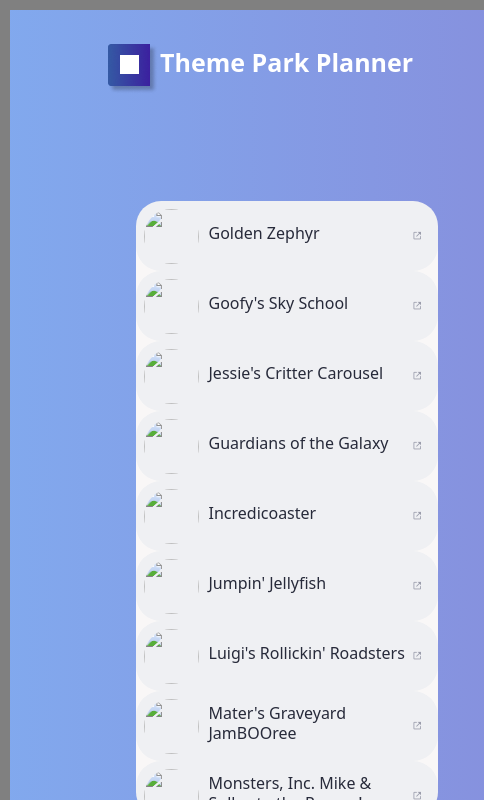
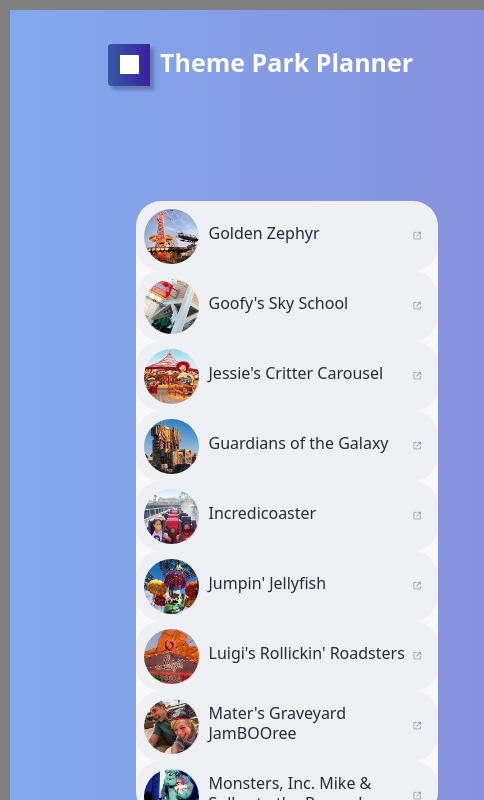
Before and after one commit to tman0004/theme-park-planner, a plain HTML site: page html/planner.html in a window 1280 px wide. Shown: the full height of the page, 0-484 px from the left. Drawn offline with nearby package versions, Linux system fonts and the light colour scheme; some packages are replaced by stand-ins of ours.

Commit message:
add thumbnails to attractions

```diff
--- a/html/planner.html
+++ b/html/planner.html
@@ -67,7 +67,8 @@
                     <div class="drop__container" id="drop-items">
                         <div class="drop__card">
                             <div class="drop__data">
-                                <img src="assets/img/img1.jpg" alt="" class="drop__img">
+<!--                                <img src="assets/img/img1.jpg" alt="" class="drop__img">-->
+                                <img src="../pics/thumbnails/golden-zephyr.jpg" alt="" class="drop__img">
                                 <div>
                                     <h1 class="drop__name">Golden Zephyr</h1>
 
@@ -76,13 +77,12 @@
 
                             <div>
                                 <a href="https://disneyland.disney.go.com/attractions/disney-california-adventure/golden-zephyr/" target="_blank" class="drop__social"><i class='bx bx-link-external'></i></a>
-
                             </div>
                         </div>
 
                         <div class="drop__card">
                             <div class="drop__data">
-                                <img src="assets/img/img2.jpg" alt="" class="drop__img">
+                                <img src="../pics/thumbnails/goofys-sky-school.jpg" alt="" class="drop__img">
                                 <div>
                                     <h1 class="drop__name">Goofy's Sky School</h1>
 
@@ -94,11 +94,9 @@
                             </div>
                         </div>
 
-
-
                         <div class="drop__card">
                             <div class="drop__data">
-                                <img src="assets/img/img4.jpg" alt="" class="drop__img">
+                                <img src="../pics/thumbnails/jessies-critter-carousel.jpg" alt="" class="drop__img">
                                 <div>
                                     <h1 class="drop__name">Jessie's Critter Carousel</h1>
 
@@ -114,7 +112,7 @@
 
                         <div class="drop__card">
                             <div class="drop__data">
-                                <img src="assets/img/img3.jpg" alt="" class="drop__img">
+                                <img src="../pics/thumbnails/guardians-of-the-galaxy-mission-breakout.jpg" alt="" class="drop__img">
                                 <div>
                                     <h1 class="drop__name">Guardians of the Galaxy</h1>
 
@@ -127,7 +125,7 @@
                         </div>
                         <div class="drop__card">
                             <div class="drop__data">
-                                <img src="assets/img/img3.jpg" alt="" class="drop__img">
+                                <img src="../pics/thumbnails/incredicoaster-face-covering.jpg" alt="" class="drop__img">
                                 <div>
                                     <h1 class="drop__name">Incredicoaster</h1>
 
@@ -142,7 +140,7 @@
 
                         <div class="drop__card">
                             <div class="drop__data">
-                                <img src="assets/img/img3.jpg" alt="" class="drop__img">
+                                <img src="../pics/thumbnails/jumpin-jellyfish.jpg" alt="" class="drop__img">
                                 <div>
                                     <h1 class="drop__name">Jumpin' Jellyfish</h1>
 
@@ -156,7 +154,7 @@
 
                         <div class="drop__card">
                             <div class="drop__data">
-                                <img src="assets/img/img3.jpg" alt="" class="drop__img">
+                                <img src="../pics/thumbnails/luigis-rollickin-roadsters.jpg" alt="" class="drop__img">
                                 <div>
                                     <h1 class="drop__name">Luigi's Rollickin' Roadsters</h1>
 
@@ -170,7 +168,7 @@
 
                         <div class="drop__card">
                             <div class="drop__data">
-                                <img src="assets/img/img3.jpg" alt="" class="drop__img">
+                                <img src="../pics/thumbnails/maters-junkyard-jamboree.jpg" alt="" class="drop__img">
                                 <div>
                                     <h1 class="drop__name">Mater's Graveyard JamBOOree</h1>
 
@@ -185,7 +183,7 @@
 
                         <div class="drop__card">
                             <div class="drop__data">
-                                <img src="assets/img/img3.jpg" alt="" class="drop__img">
+                                <img src="../pics/thumbnails/monsters-inc.jpg" alt="" class="drop__img">
                                 <div>
                                     <h1 class="drop__name">Monsters, Inc. Mike & Sulley to the Rescue!</h1>
 
@@ -199,7 +197,7 @@
 
                         <div class="drop__card">
                             <div class="drop__data">
-                                <img src="assets/img/img3.jpg" alt="" class="drop__img">
+                                <img src="../pics/thumbnails/pixar-pal-around-night.jpg" alt="" class="drop__img">
                                 <div>
                                     <h1 class="drop__name">Pixar Pal-A-Round – Swinging</h1>
 
@@ -213,7 +211,7 @@
 
                         <div class="drop__card">
                             <div class="drop__data">
-                                <img src="assets/img/img3.jpg" alt="" class="drop__img">
+                                <img src="../pics/thumbnails/radiator-springs-racers.jpg" alt="" class="drop__img">
                                 <div>
                                     <h1 class="drop__name">Radiator Springs Racers</h1>
 
@@ -228,7 +226,7 @@
 
                         <div class="drop__card">
                             <div class="drop__data">
-                                <img src="assets/img/img3.jpg" alt="" class="drop__img">
+                                <img src="../pics/thumbnails/soarin-over-california.jpg" alt="" class="drop__img">
                                 <div>
                                     <h1 class="drop__name">
                                         Soarin' Over California</h1>
@@ -243,7 +241,7 @@
 
                         <div class="drop__card">
                             <div class="drop__data">
-                                <img src="assets/img/img3.jpg" alt="" class="drop__img">
+                                <img src="../pics/thumbnails/silly-symphony-swings.jpg" alt="" class="drop__img">
                                 <div>
                                     <h1 class="drop__name">Silly Symphony Swings</h1>
 
@@ -257,7 +255,7 @@
 
                         <div class="drop__card">
                             <div class="drop__data">
-                                <img src="assets/img/img3.jpg" alt="" class="drop__img">
+                                <img src="../pics/thumbnails/little-mermaid-ariels-undersea-adventure.jpg" alt="" class="drop__img">
                                 <div>
                                     <h1 class="drop__name">The Little Mermaid ~ Ariel's Undersea Adventure</h1>
 
@@ -270,7 +268,7 @@
                         </div>
                         <div class="drop__card">
                             <div class="drop__data">
-                                <img src="assets/img/img3.jpg" alt="" class="drop__img">
+                                <img src="../pics/thumbnails/toy-story-mania.jpg" alt="" class="drop__img">
                                 <div>
                                     <h1 class="drop__name">Toy Story Midway Mania!</h1>
 
```
Also changed, not shown: pics/thumbnails/golden-zephyr.jpg (added), pics/thumbnails/goofys-sky-school.jpg (added), pics/thumbnails/guardians-of-the-galaxy-mission-breakout.jpg (added), pics/thumbnails/incredicoaster-face-covering.jpg (added), pics/thumbnails/jessies-critter-carousel.jpg (added), pics/thumbnails/jumpin-jellyfish.jpg (added), pics/thumbnails/little-mermaid-ariels-undersea-adventure.jpg (added), pics/thumbnails/luigis-rollickin-roadsters.jpg (added), pics/thumbnails/maters-junkyard-jamboree.jpg (added), pics/thumbnails/monsters-inc.jpg (added), pics/thumbnails/pixar-pal-around-night.jpg (added), pics/thumbnails/radiator-springs-racers.jpg (added), pics/thumbnails/silly-symphony-swings.jpg (added), pics/thumbnails/soarin-over-california.jpg (added), 1 more files.
